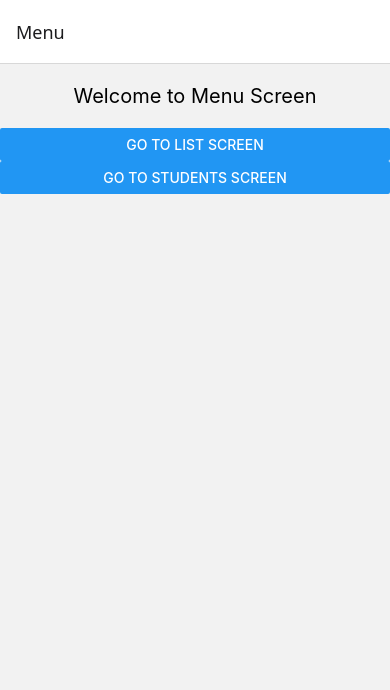
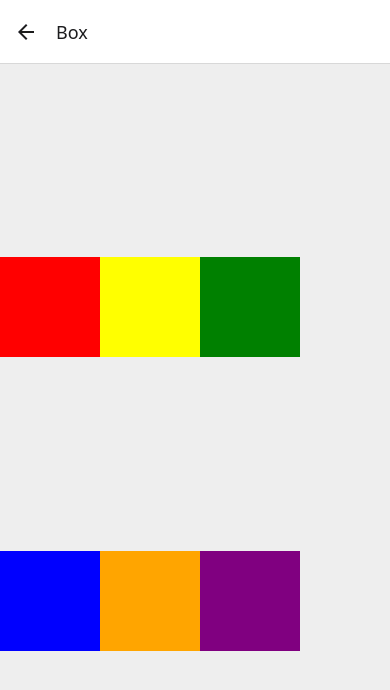
Before and after one commit to DusanPeric44/first-react-app, a React Native app: screen /Box in a window 390 px wide. Shown: the top 690 px of the page. Built offline with nearby package versions, Linux system fonts and the light colour scheme.

Commit message:
Add BoxScreen and navigation link from MenuScreen

```diff
--- a/App.js
+++ b/App.js
@@ -8,6 +8,7 @@ import ButtonScreen from "./screens/ButtonScreen";
 import { createStackNavigator } from "@react-navigation/stack";
 import MenuScreen from "./screens/MenuScreen";
 import StudentsScreen from "./screens/StudentsScreen";
+import BoxScreen from "./screens/BoxScreen";
 
 const Stack = createStackNavigator();
 
@@ -21,6 +22,7 @@ export default function App() {
         <Stack.Screen name="Button" component={ButtonScreen}></Stack.Screen>
         <Stack.Screen name="Menu" component={MenuScreen}></Stack.Screen>
         <Stack.Screen name="Students" component={StudentsScreen}></Stack.Screen>
+        <Stack.Screen name="Box" component={BoxScreen}></Stack.Screen>
       </Stack.Navigator>
     </NavigationContainer>
   );
--- /dev/null
+++ b/screens/BoxScreen.js
@@ -0,0 +1,70 @@
+import React from "react";
+import { Text, StyleSheet, View } from "react-native";
+
+const BoxScreen = () => {
+  return (
+    <View style={styles.wrapper}>
+      <View style={styles.box1Style}></View>
+      <View style={styles.box2Style}></View>
+      <View style={styles.box3Style}></View>
+      <View style={styles.box4Style}></View>
+      <View style={styles.box5Style}></View>
+      <View style={styles.box6Style}></View>
+    </View>
+  );
+};
+
+const styles = StyleSheet.create({
+  wrapper: {
+    flex: 1,
+    flexDirection: "row",
+    flexWrap: "wrap", // required for alignContent to work
+    alignContent: "space-evenly", // try changing to 'center', 'flex-start', 'stretch', etc.
+    backgroundColor: "#eee",
+  },
+  box1Style: {
+    width: 100,
+    height: 100,
+    backgroundColor: "red",
+  },
+  box2Style: {
+    width: 100,
+    height: 100,
+    backgroundColor: "yellow",
+  },
+  box3Style: {
+    width: 100,
+    height: 100,
+    backgroundColor: "green",
+  },
+  box4Style: {
+    width: 100,
+    height: 100,
+    backgroundColor: "blue",
+  },
+  box5Style: {
+    width: 100,
+    height: 100,
+    backgroundColor: "orange",
+  },
+  box6Style: {
+    width: 100,
+    height: 100,
+    backgroundColor: "purple",
+  },
+});
+
+export default BoxScreen;
+
+// 1 Novi screen 'BoxScreenChallenge', dodati u navigaciju, button u Menu screen.
+//U njemu dodati tri boxa, razlicitih boja i da budu horizontalno poredane, evenly jedna izmedju druge. E
+
+// 2 Modify the "BoxScreenChallenge" to position the second box (Box 2) in the center of the screen both horizontally and vertically. E M
+
+// 3 Create a new screen called "AdvancedBoxScreenChallenge" and add it to the navigation.
+// In this screen, create a layout with three boxes stacked on top of each other, occupying equal heights,
+// and align them in the following way:
+
+// The first box should be aligned to the left of the screen.
+// The second box should be horizontally centred.
+// The third box should be aligned to the right of the screen. E M H
--- a/screens/MenuScreen.js
+++ b/screens/MenuScreen.js
@@ -14,6 +14,11 @@ const MenuScreen = (props) => {
         style={styles.btn}
         title="Go to Students Screen"
         onPress={() => props.navigation.navigate("Students")}
+      />
+      <Button
+        style={styles.btn}
+        title="Go to Box Screen"
+        onPress={() => props.navigation.navigate("Box")}
       />
     </View>
     // Touchable opacity koji ce voditi na drugi screen
```
